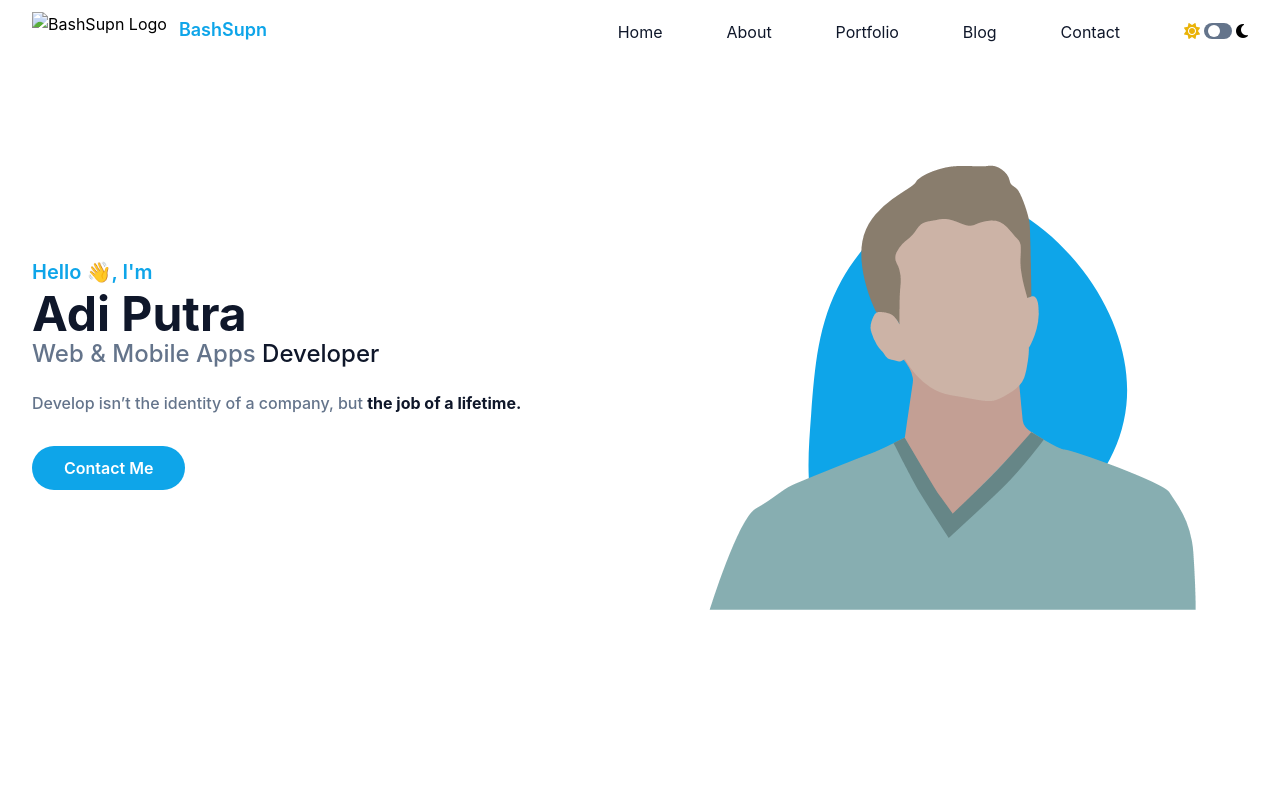
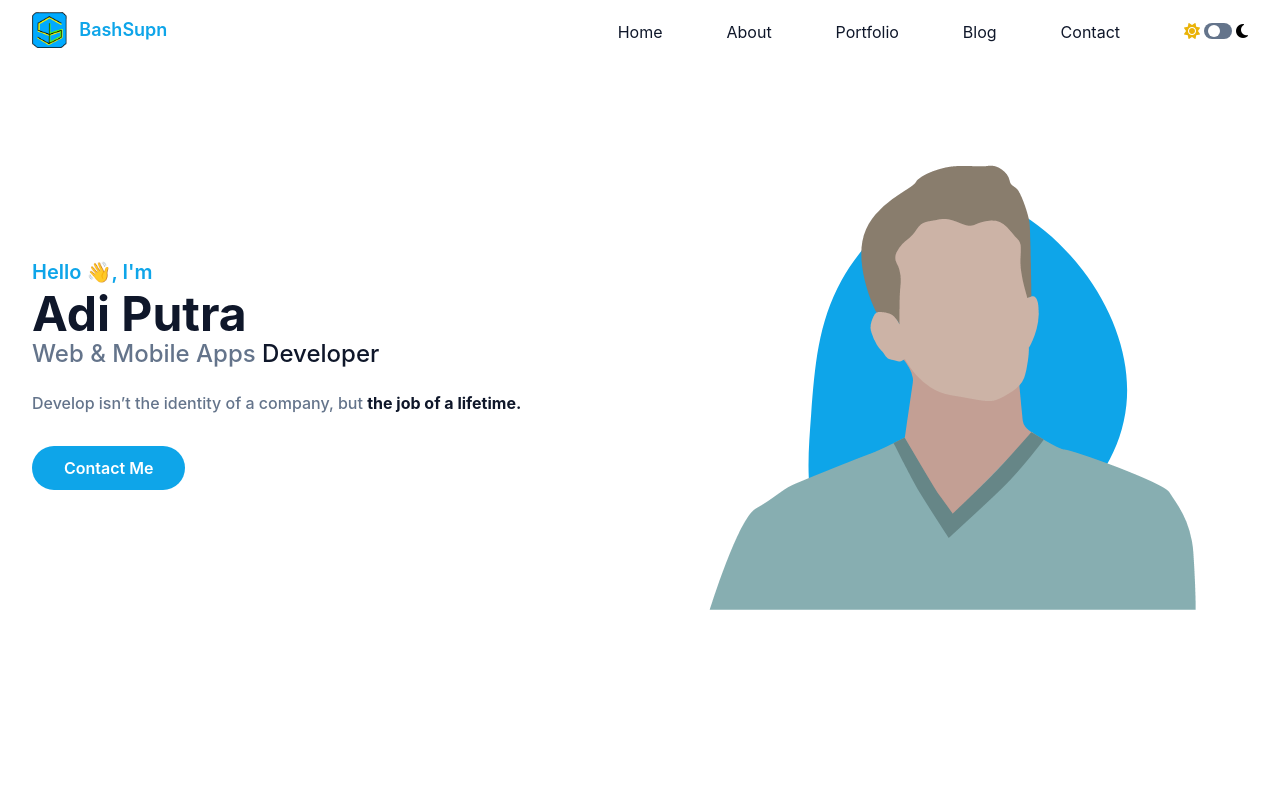
Before and after one commit to Putra-0/tailwindcss-portfolio, a website: page index.html in a window 1280 px wide. Shown: the top 800 px of the page. Drawn offline with Linux system fonts and the light colour scheme; the site is published under a folder, as on GitHub Pages, so addresses that start at the root find nothing.

Commit message:
update logo

```diff
--- a/index.html
+++ b/index.html
@@ -30,7 +30,7 @@
             <div class="relative flex items-center justify-between">
                 <div class="px-4">
                     <a href="#home" class="flex items-center py-2">
-                        <img src="/dist/img/logo/logo.png" class="mr-3 h-6 sm:h-9 sm:mr-3" alt="BashSupn Logo" />
+                        <img src="dist/img/logo/logo.png" class="mr-3 h-6 sm:h-9 sm:mr-3" alt="BashSupn Logo" />
                         <span class="self-center text-lg font-semibold whitespace-nowrap text-primary">BashSupn</span>
                     </a>
                 </div>
@@ -615,6 +615,8 @@
     </a>
     <!-- Back to top End -->
 
+    <!-- Scripts Start -->
+
     <script src="dist/js/script.js"></script>
 </body>
 </html>
```
